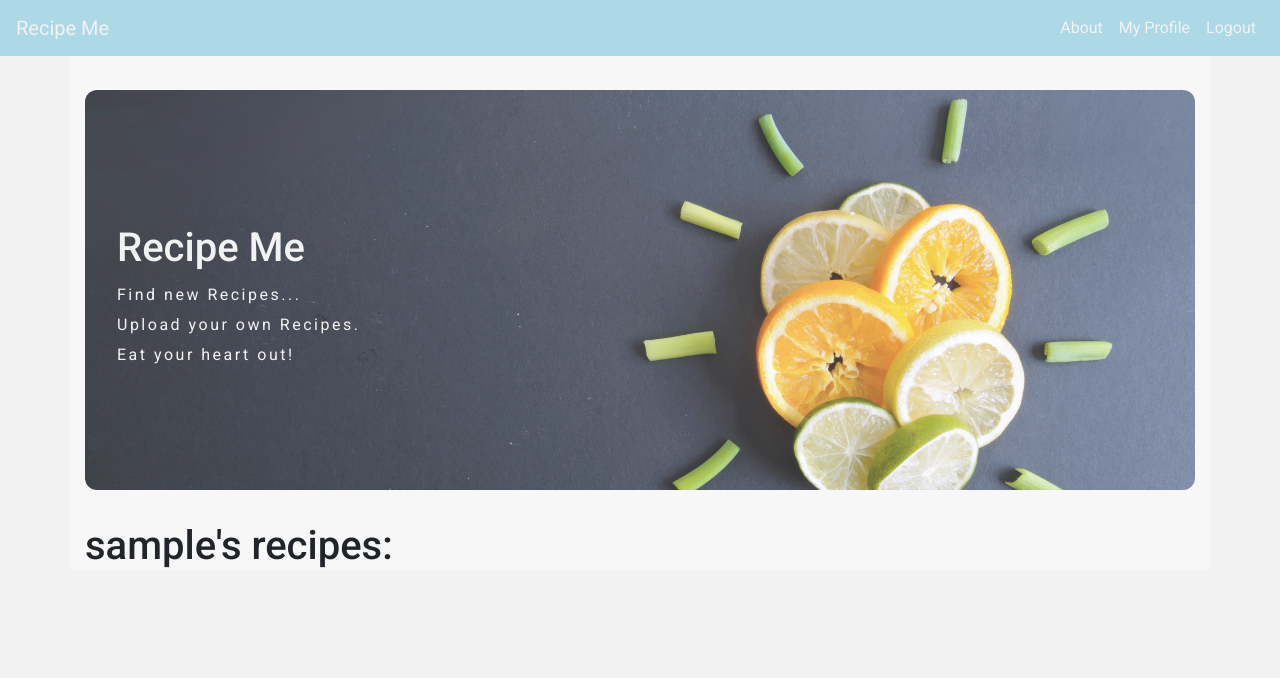
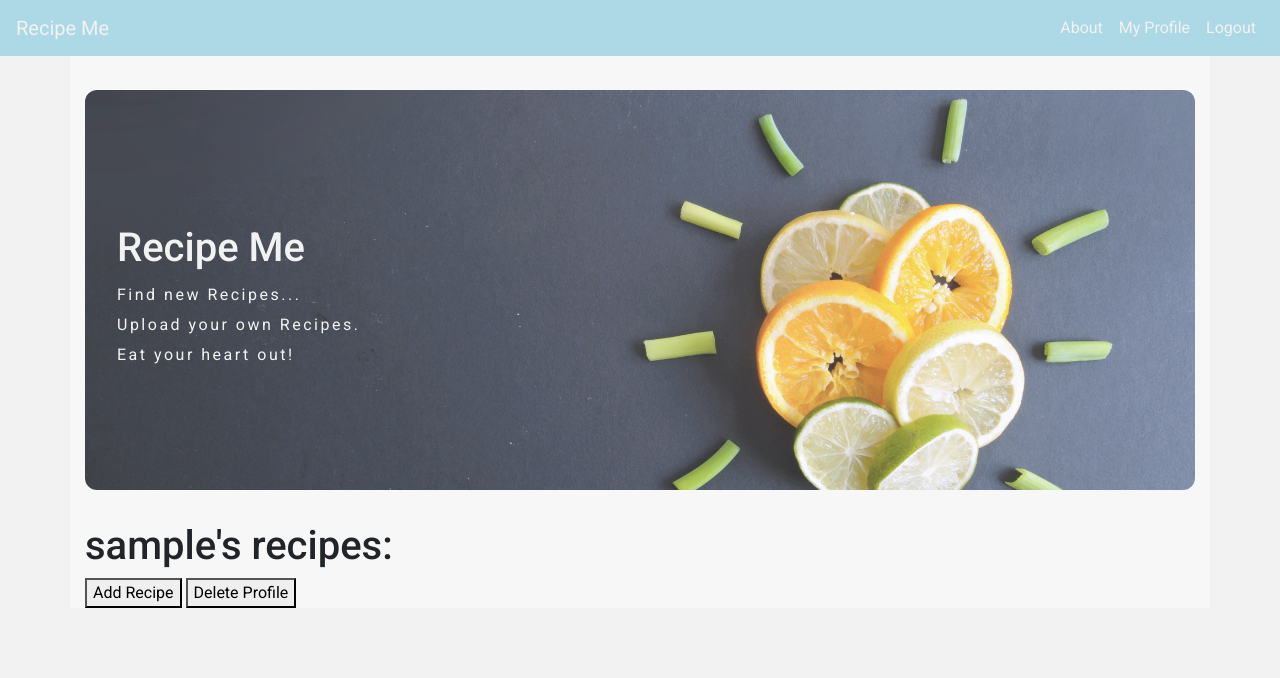
Before and after one commit to alexmortali/recipe_me, a Flask app: page /userprofile in a window 1280 px wide. Shown: the top 678 px of the page. Run offline with Flask 2, Linux system fonts and the light colour scheme; the visitor is signed in with stand-in values (Sample User, id 1); data that the repository does not hold is empty; some libraries are stand-ins or nearby versions.

Commit message:
Added add recipe button and delete profile button

```diff
--- a/templates/my_profile.html
+++ b/templates/my_profile.html
@@ -1,6 +1,7 @@
 {% extends 'base.html' %} {% block content %}
 <section>
     <h1>{{ user }}'s recipes:</h1>
+    <button>Add Recipe</button>
     {% for recipe in recipes %}
     <div class="container">
         <div class="row recipe-card">
@@ -44,5 +45,6 @@
         </div>
     </div>
     {% endfor %}
+    <button>Delete Profile</button>
 </section>
 {% endblock %}
```
